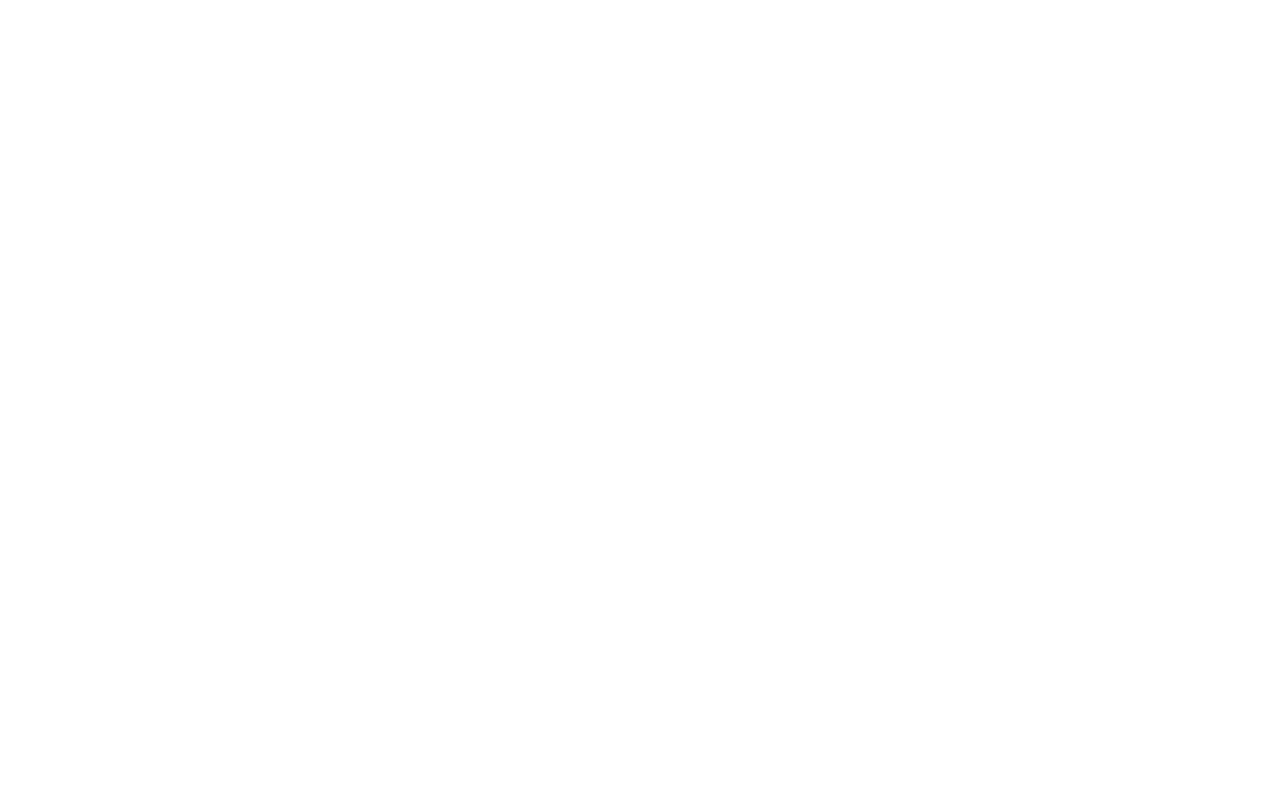
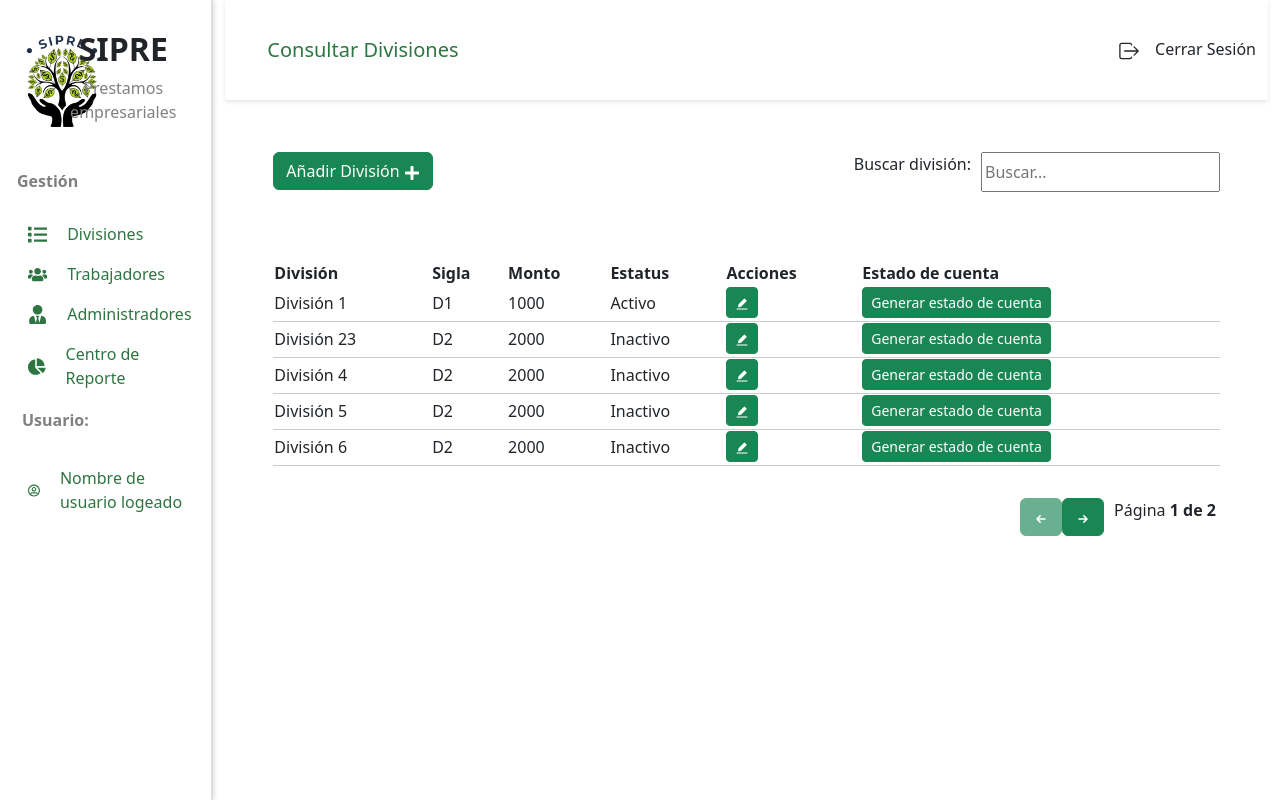
Before and after one commit to G-Noizey/SIPRE-WEB, a React (Vite) app: page /dashboard/divisiones in a window 1280 px wide. Before the commit this address had no page. Built offline with nearby package versions, Linux system fonts and the light colour scheme.

Commit message:
Update 2.1

```diff
--- a/package.json
+++ b/package.json
@@ -12,9 +12,11 @@
   "dependencies": {
     "bootstrap": "^5.3.3",
     "react": "^18.2.0",
+    "react-bootstrap": "^2.10.1",
     "react-dom": "^18.2.0",
     "react-icons": "^5.0.1",
-    "react-router-dom": "^6.22.1"
+    "react-router-dom": "^6.22.1",
+    "react-table": "^7.8.0"
   },
   "devDependencies": {
     "@types/react": "^18.2.56",
--- a/src/App.jsx
+++ b/src/App.jsx
@@ -1,18 +1,16 @@
 import React from 'react';
 import { BrowserRouter, Routes, Route } from 'react-router-dom';
-import Login from './components/Auth/Login'; // Tu componente de login
+
 import 'bootstrap/dist/css/bootstrap.min.css';
-import Dashboard from './components/Admin/Dashboard';
+import AppRouter from './router/AppRouter';
+
 
 
 function App() {
   return (
-    <BrowserRouter>
-      <Routes>
-        <Route path="/" element={<Login />} />
-        <Route path="/dashboard" element={<Dashboard />} /> // Añade esta ruta
-      </Routes>
-    </BrowserRouter>
+
+    <AppRouter />
+
   );
 }
 
--- a/src/components/Admin/Dashboard.jsx
+++ b/src/components/Admin/Dashboard.jsx
@@ -1,5 +1,7 @@
 import React from 'react';
 import { FaList, FaUsers, FaUserTie, FaChartPie, FaRegUserCircle} from 'react-icons/fa';
+import { Link, Outlet } from 'react-router-dom';
+
 
 
 import { IoIosLogOut } from "react-icons/io";
@@ -29,16 +31,33 @@
             <p className='fw-bold'  style={{color: 'grey', padding: '5px'}}  >  Gestión   </p>
 
             <li className="nav-item">
-              <a className="nav-link d-flex align-items-center " href="#">
 
-                <FaList style={{ color: '#2D7541', marginRight: '20px', fontSize: '1.2em' }}/> <span style={{ color: '#2D7541' }}>Divisiones</span>
 
-              </a>
+            <Link
+                className="nav-link d-flex align-items-center"
+                to="/dashboard/divisiones"
+              >
+                <FaList style={{ color: '#2D7541', marginRight: '20px', fontSize: '1.2em' }} />
+                <span style={{ color: '#2D7541' }}>Divisiones</span>
+              </Link>
+
+
             </li>
+
+
+
+
             <li className="nav-item">
-              <a className="nav-link d-flex align-items-center" href="#">
-                <FaUsers style={{ color: '#2D7541', marginRight: '20px', fontSize: '1.2em' }}/> <span style={{ color: '#2D7541' }}>Trabajadores</span>
-              </a>
+
+            <Link
+                className="nav-link d-flex align-items-center"
+                to="/dashboard/trabajadores"
+              >
+                <FaUsers style={{ color: '#2D7541', marginRight: '20px', fontSize: '1.2em' }} />
+                <span style={{ color: '#2D7541' }}>Trabajadores</span>
+              </Link>
+
+
             </li>
             <li className="nav-item">
               <a className="nav-link d-flex align-items-center" href="#">
@@ -83,10 +102,17 @@
             </div>
           </nav>
 
+
+          <div className="container-fluid">
+
           <div className="content" style={{ padding: '20px' }}>
+
+          <Outlet />  {/* Outlet para rutas hijas */}
 
 
 
+
+          </div>
           </div>
         </div>
       </div>
--- a/src/components/Divisiones/ConsultaDivisiones.jsx
+++ b/src/components/Divisiones/ConsultaDivisiones.jsx
@@ -1,9 +1,296 @@
-import React from 'react'
+import React from 'react';
+import { Button, Container, Modal, Row  } from 'react-bootstrap';
+import { AiFillEdit  } from "react-icons/ai";
+import { HiArrowSmRight, HiArrowSmLeft  } from "react-icons/hi";
+import { FaPlus } from "react-icons/fa";
+import { useState } from 'react';
+import Form from 'react-bootstrap/Form';
 
-function ConsultaDivisiones() {
+
+
+
+
+import 'bootstrap/dist/css/bootstrap.min.css';
+import { useTable, usePagination, useGlobalFilter } from 'react-table';
+
+const ConsultaDivisiones = () => {
+
+
+
+
+  const data = React.useMemo(
+    () => [
+      {
+        division: 'División 1',
+        sigla: 'D1',
+        monto: 1000,
+        estatus: 'Activo',
+      },
+      {
+        division: 'División 23',
+        sigla: 'D2',
+        monto: 2000,
+        estatus: 'Inactivo',
+      },
+      {
+        division: 'División 4',
+        sigla: 'D2',
+        monto: 2000,
+        estatus: 'Inactivo',
+      },
+      {
+        division: 'División 5',
+        sigla: 'D2',
+        monto: 2000,
+        estatus: 'Inactivo',
+      },
+      {
+        division: 'División 6',
+        sigla: 'D2',
+        monto: 2000,
+        estatus: 'Inactivo',
+      },
+      {
+        division: 'División 7',
+        sigla: 'D2',
+        monto: 2000,
+        estatus: 'Inactivo',
+      },
+      {
+        division: 'División 8',
+        sigla: 'D2',
+        monto: 2000,
+        estatus: 'Inactivo',
+      },
+      {
+        division: 'División 9',
+        sigla: 'D2',
+        monto: 2000,
+        estatus: 'Inactivo',
+      },
+       {
+        division: 'División 10',
+        sigla: 'D2',
+        monto: 2000,
+        estatus: 'Inactivo',
+      },
+      // Agrega más datos si es necesario
+    ],
+    []
+  );
+
+  const columns = React.useMemo(
+    () => [
+      {
+        Header: 'División',
+        accessor: 'division',
+      },
+      {
+        Header: 'Sigla',
+        accessor: 'sigla',
+      },
+      {
+        Header: 'Monto',
+        accessor: 'monto',
+      },
+      {
+        Header: 'Estatus',
+        accessor: 'estatus',
+      },
+      {
+        Header: 'Acciones',
+        Cell: () => (
+          <Button variant="success" size="sm">
+<AiFillEdit />
+
+          </Button>
+        ),
+      },
+      {
+        Header: 'Estado de cuenta',
+        Cell: () => (
+          <Button variant="success" size="sm">
+            Generar estado de cuenta
+          </Button>
+        ),
+      },
+    ],
+    []
+  );
+
+  const {
+    getTableProps,
+    getTableBodyProps,
+    headerGroups,
+    prepareRow,
+    page,
+    nextPage,
+    previousPage,
+    canNextPage,
+    canPreviousPage,
+    pageOptions,
+    state,
+    setGlobalFilter,
+  } = useTable(
+    {
+      columns,
+      data,
+      initialState: { pageSize: 5 }, // Cantidad de filas por página
+    },
+    useGlobalFilter,
+    usePagination
+  );
+
+  const { globalFilter, pageIndex } = state;
+
+
+  const [show, setShow] = useState(false);
+
+  const handleClose = () => setShow(false);
+  const handleShow = () => setShow(true);
+
+
   return (
-    <div>ConsultaDivisiones</div>
-  )
-}
+    <>
+      <div className='container-fluid  p-3 my-3'>
+        <div className='row'>
+          <div className='col-6'>
+            <Button variant="success"   onClick={handleShow}   >Añadir División   <FaPlus /></Button>
+          </div>
 
-export default ConsultaDivisiones
+          <Modal show={show} onHide={handleClose}>
+        <Modal.Header closeButton>
+
+
+            <Modal.Title>
+            Añadir división
+            </Modal.Title>
+
+        </Modal.Header>
+        <Modal.Body>
+
+        <Container>
+            <Row>
+
+            <label>Nombre:</label>
+
+            <Form.Control type="text" placeholder="name@example.com" />
+
+
+            </Row>
+
+            <Row>
+
+<label>Nombre:</label>
+
+<Form.Control type="text" placeholder="name@example.com" />
+
+
+</Row>
+
+<Row>
+
+<label>Nombre:</label>
+
+<Form.Control type="text" placeholder="name@example.com" />
+
+
+</Row>
+
+          </Container>
+
+
+
+
+
+
+
+
+
+
+          </Modal.Body>
+        <Modal.Footer>
+
+          <Button variant="success" onClick={handleClose}>
+            Crear
+          </Button>
+        </Modal.Footer>
+      </Modal>
+
+          <div className='col-6 d-flex justify-content-end'>
+            <p>Buscar división:</p>
+            <input
+              type="text"
+              value={globalFilter || ''}
+              onChange={e => setGlobalFilter(e.target.value)}
+              placeholder="Buscar..."
+              style={{ marginLeft: '10px' }}
+            />
+          </div>
+        </div>
+      </div>
+
+      <div className='container-fluid  p-3 my-3'>
+
+        <div className='row'>
+
+          <div col className='col-12'>
+
+            <table {...getTableProps()} style={{ borderCollapse: 'collapse', width: '100%', marginTop: '20px' }}>
+              <thead>
+                {headerGroups.map(headerGroup => (
+                  <tr {...headerGroup.getHeaderGroupProps()}>
+                    {headerGroup.headers.map(column => (
+                      <th {...column.getHeaderProps()}>{column.render('Header')}</th>
+                    ))}
+                  </tr>
+                ))}
+              </thead>
+              <tbody {...getTableBodyProps()}>
+                {page.map(row => {
+                  prepareRow(row);
+                  return (
+                    <>
+                      <tr {...row.getRowProps()}>
+                        {row.cells.map(cell => {
+                          return <td {...cell.getCellProps()}>{cell.render('Cell')}</td>;
+                        })}
+                      </tr>
+                      <tr>
+                        <td colSpan={6} style={{ borderBottom: '1px solid #ccc' }}></td>
+                      </tr>
+                    </>
+                  );
+                })}
+              </tbody>
+            </table>
+
+          </div>
+
+          {pageOptions.length > 1 && (
+            <div className='col-12 p-3 mt-3 d-flex justify-content-end'>
+              <Button variant='success' onClick={() => previousPage()} disabled={!canPreviousPage}>
+              <HiArrowSmLeft />
+
+              </Button>{' '}
+              <Button variant='success' onClick={() => nextPage()} disabled={!canNextPage}>
+              <HiArrowSmRight />
+
+              </Button>{' '}
+              <span style={{ marginLeft: '10px' }}>
+                Página{' '}
+                <strong>
+                  {pageIndex + 1} de {pageOptions.length}
+                </strong>{' '}
+              </span>
+            </div>
+          )}
+
+        </div>
+
+      </div>
+    </>
+  );
+};
+
+export default ConsultaDivisiones;
--- /dev/null
+++ b/src/components/Trabajadores/ConsultaTrabajadores.jsx
@@ -0,0 +1,13 @@
+import React from 'react'
+
+const ConsultaTrabajadores = () => {
+
+
+  return (
+    <div>Contenido de ConsultaTrabajadores</div>
+  )
+
+
+}
+
+export default ConsultaTrabajadores
--- a/src/router/AppRouter.jsx
+++ b/src/router/AppRouter.jsx
@@ -0,0 +1,25 @@
+import React from 'react'
+import { BrowserRouter, Routes, Route } from 'react-router-dom';
+import Dashboard from '../components/Admin/Dashboard';
+import ConsultaDivisiones from '../components/Divisiones/ConsultaDivisiones';
+import ConsultaTrabajadores from '../components/Trabajadores/ConsultaTrabajadores';
+import Login from '../components/Auth/Login';
+
+function AppRouter() {
+
+
+  return (
+    <BrowserRouter>
+      <Routes>
+        <Route path="/" element={ <Login/>      } />
+        <Route path="/dashboard" element={<Dashboard />}>
+          <Route path="/dashboard/divisiones" element={<ConsultaDivisiones />} />
+          <Route path="/dashboard/trabajadores" element={<ConsultaTrabajadores />} />
+          {/* Añade otras rutas hijas según necesites */}
+        </Route>
+      </Routes>
+    </BrowserRouter>
+  )
+}
+
+export default AppRouter
```
Also changed, not shown: 1 other file (tests, documents, lock files or other folders).
